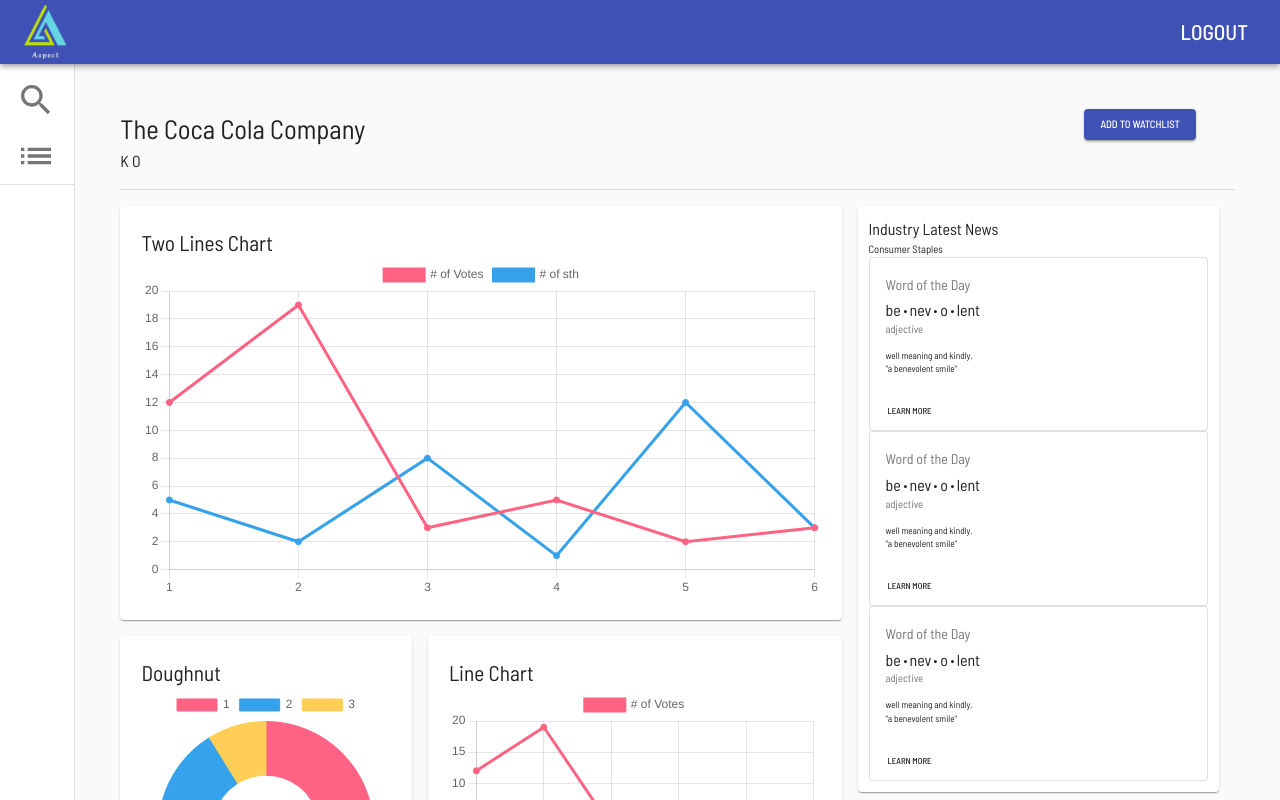
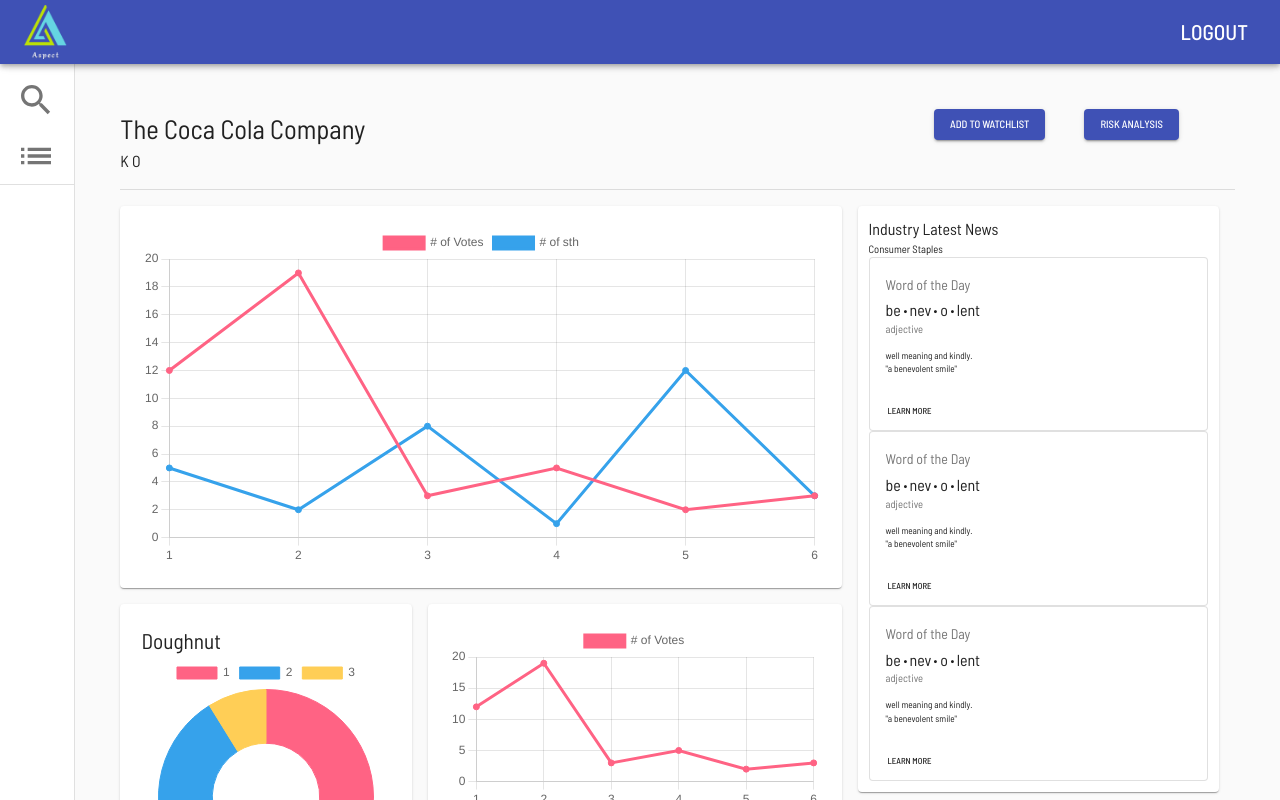
Before and after one commit to CHENGDU80/2021--chengdu80---fintech-contest-hku, a React (Create React App) app in the folder frontend/: page /dashboard in a window 1280 px wide. Shown: the top 800 px of the page. Built offline with nearby package versions, Linux system fonts and the light colour scheme.

Commit message:
Render 1-5 lines in LineChart

```diff
--- a/frontend/src/companies/Dashboard.js
+++ b/frontend/src/companies/Dashboard.js
@@ -4,7 +4,7 @@
 import News from "./News";
 import LineChart from "./LineChart";
 import DoughnutChart from "./Doughnut";
-import TwoLinesChart from "./TwoLinesChart";
+import TwoLinesChart from "./LineChart";
 
 const useStyles = makeStyles({
   div: { width: "100%", boxSizing: "border-box", padding: "2rem" },
@@ -36,6 +36,15 @@
                 Add to watchlist
               </Button>
             </Grid>
+            <Grid item xs={5}>
+              <Button
+                variant="contained"
+                className={classes.button}
+                color="primary"
+              >
+                Risk Analysis
+              </Button>
+            </Grid>
           </Grid>
 
           <Grid item xs={12}>
@@ -52,12 +61,13 @@
           >
             <Grid item xs={12}>
               <Paper className={classes.div}>
-                <TwoLinesChart
+                <LineChart
                   labels={["1", "2", "3", "4", "5", "6"]}
-                  label1={"# of Votes"}
-                  data1={[12, 19, 3, 5, 2, 3]}
-                  label2={"# of sth"}
-                  data2={[5, 2, 8, 1, 12, 3]}
+                  label={["# of Votes", "# of sth"]}
+                  data={[
+                    [12, 19, 3, 5, 2, 3],
+                    [5, 2, 8, 1, 12, 3],
+                  ]}
                 />
               </Paper>
             </Grid>
@@ -66,7 +76,7 @@
               <Paper className={classes.div}>
                 <DoughnutChart
                   labels={["1", "2", "3"]}
-                  label={"# of Votes"}
+                  label={["# of Votes"]}
                   data={[12, 19, 3]}
                 />
               </Paper>
@@ -76,8 +86,8 @@
               <Paper className={classes.div}>
                 <LineChart
                   labels={["1", "2", "3", "4", "5", "6"]}
-                  label={"# of Votes"}
-                  data={[12, 19, 3, 5, 2, 3]}
+                  label={["# of Votes"]}
+                  data={[[12, 19, 3, 5, 2, 3]]}
                 />
               </Paper>
             </Grid>
@@ -90,10 +100,6 @@
               </Paper>
             </Grid>
           </Grid>
-
-          {/* <Grid item xs={12}>
-            <CustomPaginationActionsTable />
-          </Grid> */}
         </Grid>
       </div>
     </div>
--- a/frontend/src/companies/LineChart.js
+++ b/frontend/src/companies/LineChart.js
@@ -7,18 +7,31 @@
   title: { fontSize: "2rem" },
 });
 
-const chartData = (labels, label, data) => ({
-  labels,
-  datasets: [
-    {
-      label,
-      data,
+const color = [
+  "rgba(255, 99, 132, 1)",
+  "rgba(54, 162, 235, 1)",
+  "rgba(255, 206, 86, 1)",
+  "rgba(75, 192, 192, 1)",
+  "rgba(153, 102, 255, 1)",
+  "rgba(255, 159, 64, 1)",
+];
+
+const chartData = (labels, label, data) => {
+  let datasets = [];
+  for (let i = 0; i < label.length; i++) {
+    datasets.push({
+      label: label[i],
+      data: data[i],
       fill: false,
-      backgroundColor: "rgb(255, 99, 132)",
-      borderColor: "rgba(255, 99, 132, 1)",
-    },
-  ],
-});
+      backgroundColor: color[i],
+      borderColor: color[i],
+    });
+  }
+  return {
+    labels,
+    datasets,
+  };
+};
 
 const options = {
   scales: {
@@ -34,10 +47,10 @@
 
 const LineChart = (props) => {
   const classes = useStyles();
-  const { labels, label, data } = props;
+  const { title, labels, label, data } = props;
   return (
     <>
-      <Typography className={classes.title}>Line Chart</Typography>
+      <Typography className={classes.title}>{title}</Typography>
       <Line data={chartData(labels, label, data)} options={options} />
     </>
   );
--- a/frontend/src/companies/TwoLinesChart.js
+++ /dev/null
@@ -1,56 +0,0 @@
-import { Typography } from "@material-ui/core";
-import React from "react";
-import { Line } from "react-chartjs-2";
-import { makeStyles } from "@material-ui/core/styles";
-
-const useStyles = makeStyles({
-  title: { fontSize: "2rem" },
-});
-
-const chartData = (labels, label1, data1, label2, data2) => ({
-  labels,
-  datasets: [
-    {
-      label: label1,
-      data: data1,
-      fill: false,
-      backgroundColor: "rgb(255, 99, 132)",
-      borderColor: "rgba(255, 99, 132, 1)",
-    },
-    {
-      label: label2,
-      data: data2,
-      fill: false,
-      backgroundColor: "rgba(54, 162, 235, 1)",
-      borderColor: "rgba(54, 162, 235, 1)",
-    },
-  ],
-});
-
-const options = {
-  scales: {
-    yAxes: [
-      {
-        ticks: {
-          beginAtZero: true,
-        },
-      },
-    ],
-  },
-};
-
-const TwoLinesChart = (props) => {
-  const classes = useStyles();
-  const { labels, label1, data1, label2, data2 } = props;
-  return (
-    <>
-      <Typography className={classes.title}>Two Lines Chart</Typography>
-      <Line
-        data={chartData(labels, label1, data1, label2, data2)}
-        options={options}
-      />
-    </>
-  );
-};
-
-export default TwoLinesChart;
```
